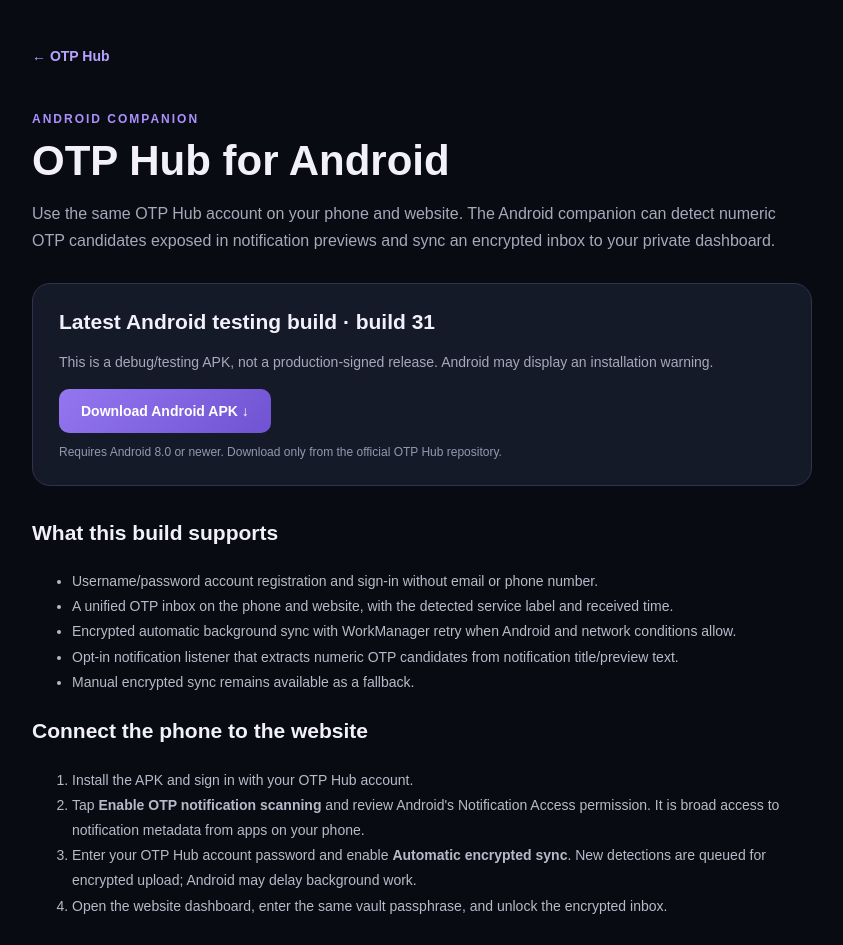
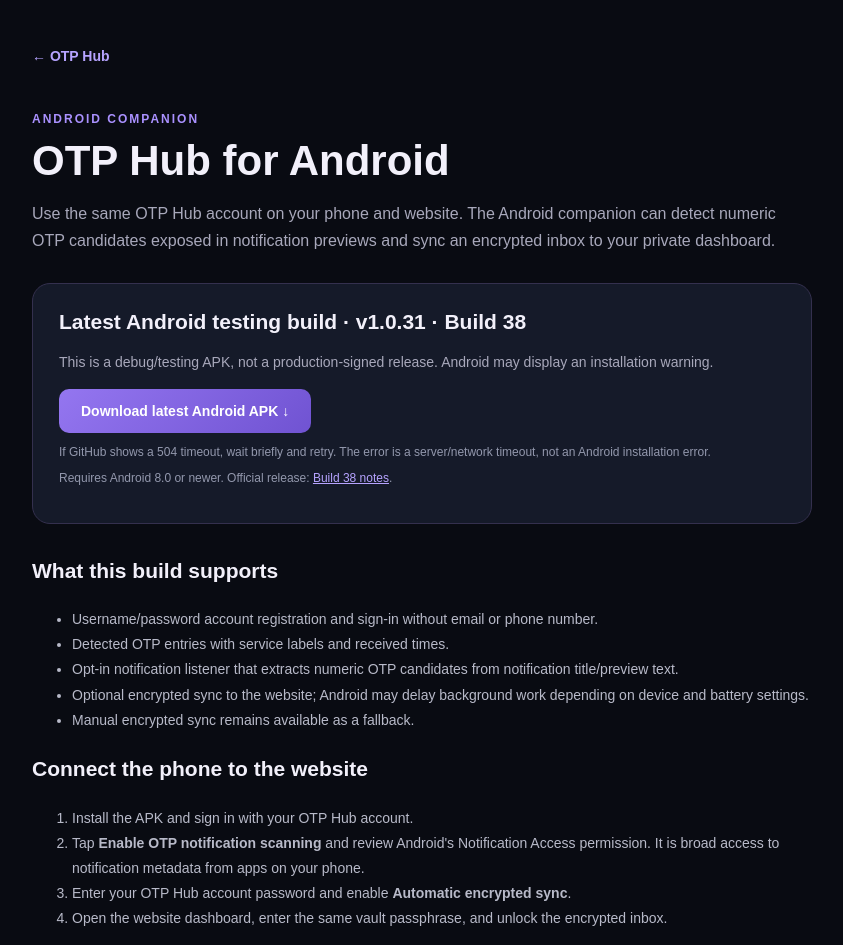
Before and after one commit to kushalthedeveloper/otp-hub, a Next.js app: page /download in a window 1280 px wide. Shown: the top 945 px of the page, without its empty margins (218-1061 px from the left). Built offline with nearby package versions, Linux system fonts and the light colour scheme.

Commit message:
Refresh Android APK download links and clarify background sync limits

```diff
--- a/app/download/page.tsx
+++ b/app/download/page.tsx
@@ -7,25 +7,26 @@ export default function DownloadPage() {
         <h1 style={{ fontSize: 42, lineHeight: 1.1, margin: "12px 0" }}>OTP Hub for Android</h1>
         <p style={{ color: "#a8a8bb", lineHeight: 1.7, fontSize: 16 }}>Use the same OTP Hub account on your phone and website. The Android companion can detect numeric OTP candidates exposed in notification previews and sync an encrypted inbox to your private dashboard.</p>
         <section style={{ background: "#151a29", border: "1px solid #34304e", borderRadius: 18, padding: 26, marginTop: 28 }}>
-          <h2 style={{ marginTop: 0 }}>Latest Android testing build · build 31</h2>
+          <h2 style={{ marginTop: 0 }}>Latest Android testing build · v1.0.31 · Build 38</h2>
           <p style={{ color: "#a8a8bb", lineHeight: 1.7 }}>This is a debug/testing APK, not a production-signed release. Android may display an installation warning.</p>
-          <a href="https://github.com/kushalthedeveloper/otp-hub/releases/download/android-build-38/app-debug.apk" style={{ display: "inline-block", padding: "14px 22px", borderRadius: 10, background: "linear-gradient(135deg,#9476f0,#7053d2)", color: "white", fontWeight: 700, textDecoration: "none" }}>Download Android APK ↓</a>
-          <p style={{ fontSize: 12, color: "#9398ad", marginBottom: 0 }}>Requires Android 8.0 or newer. Download only from the official OTP Hub repository.</p>
+          <a href="https://github.com/kushalthedeveloper/otp-hub/releases/latest/download/app-debug.apk" style={{ display: "inline-block", padding: "14px 22px", borderRadius: 10, background: "linear-gradient(135deg,#9476f0,#7053d2)", color: "white", fontWeight: 700, textDecoration: "none" }}>Download latest Android APK ↓</a>
+          <p style={{ fontSize: 12, color: "#9398ad", marginBottom: 0 }}>If GitHub shows a 504 timeout, wait briefly and retry. The error is a server/network timeout, not an Android installation error.</p>
+          <p style={{ fontSize: 12, color: "#9398ad" }}>Requires Android 8.0 or newer. Official release: <a href="https://github.com/kushalthedeveloper/otp-hub/releases/tag/android-build-38" style={{ color: "#b6a3ff" }}>Build 38 notes</a>.</p>
         </section>
         <section style={{ marginTop: 28, lineHeight: 1.8, color: "#b8bac9" }}>
           <h2 style={{ color: "#f2f0fa" }}>What this build supports</h2>
           <ul>
             <li>Username/password account registration and sign-in without email or phone number.</li>
-            <li>A unified OTP inbox on the phone and website, with the detected service label and received time.</li>
-            <li>Encrypted automatic background sync with WorkManager retry when Android and network conditions allow.</li>
+            <li>Detected OTP entries with service labels and received times.</li>
             <li>Opt-in notification listener that extracts numeric OTP candidates from notification title/preview text.</li>
+            <li>Optional encrypted sync to the website; Android may delay background work depending on device and battery settings.</li>
             <li>Manual encrypted sync remains available as a fallback.</li>
           </ul>
           <h2 style={{ color: "#f2f0fa" }}>Connect the phone to the website</h2>
           <ol>
             <li>Install the APK and sign in with your OTP Hub account.</li>
             <li>Tap <b>Enable OTP notification scanning</b> and review Android's Notification Access permission. It is broad access to notification metadata from apps on your phone.</li>
-            <li>Enter your OTP Hub account password and enable <b>Automatic encrypted sync</b>. New detections are queued for encrypted upload; Android may delay background work.</li>
+            <li>Enter your OTP Hub account password and enable <b>Automatic encrypted sync</b>.</li>
             <li>Open the website dashboard, enter the same vault passphrase, and unlock the encrypted inbox.</li>
           </ol>
           <h2 style={{ color: "#f2f0fa" }}>Privacy and limitations</h2>
@@ -35,7 +36,7 @@ export default function DownloadPage() {
             <li>Android can only detect codes actually exposed in notifications. Hidden previews, suppressed notifications, and apps that do not show codes in notifications may not work.</li>
             <li>This build does not scan SMS history, WhatsApp chats, email inboxes, or photos.</li>
             <li>OTP codes can authorize access to accounts. Keep them private and enable notification access only if you understand the permission.</li>
-            <li>The APK is debug-signed and real-device background behavior still depends on Android/OEM battery policies and must be verified on your phone.</li>
+            <li>The APK is debug-signed and real-device background behavior still depends on Android/OEM battery policies; it has not been verified on every device.</li>
           </ul>
           <p><a href="https://github.com/kushalthedeveloper/otp-hub/releases" style={{ color: "#b6a3ff" }}>View official builds and release notes</a></p>
         </section>
```
